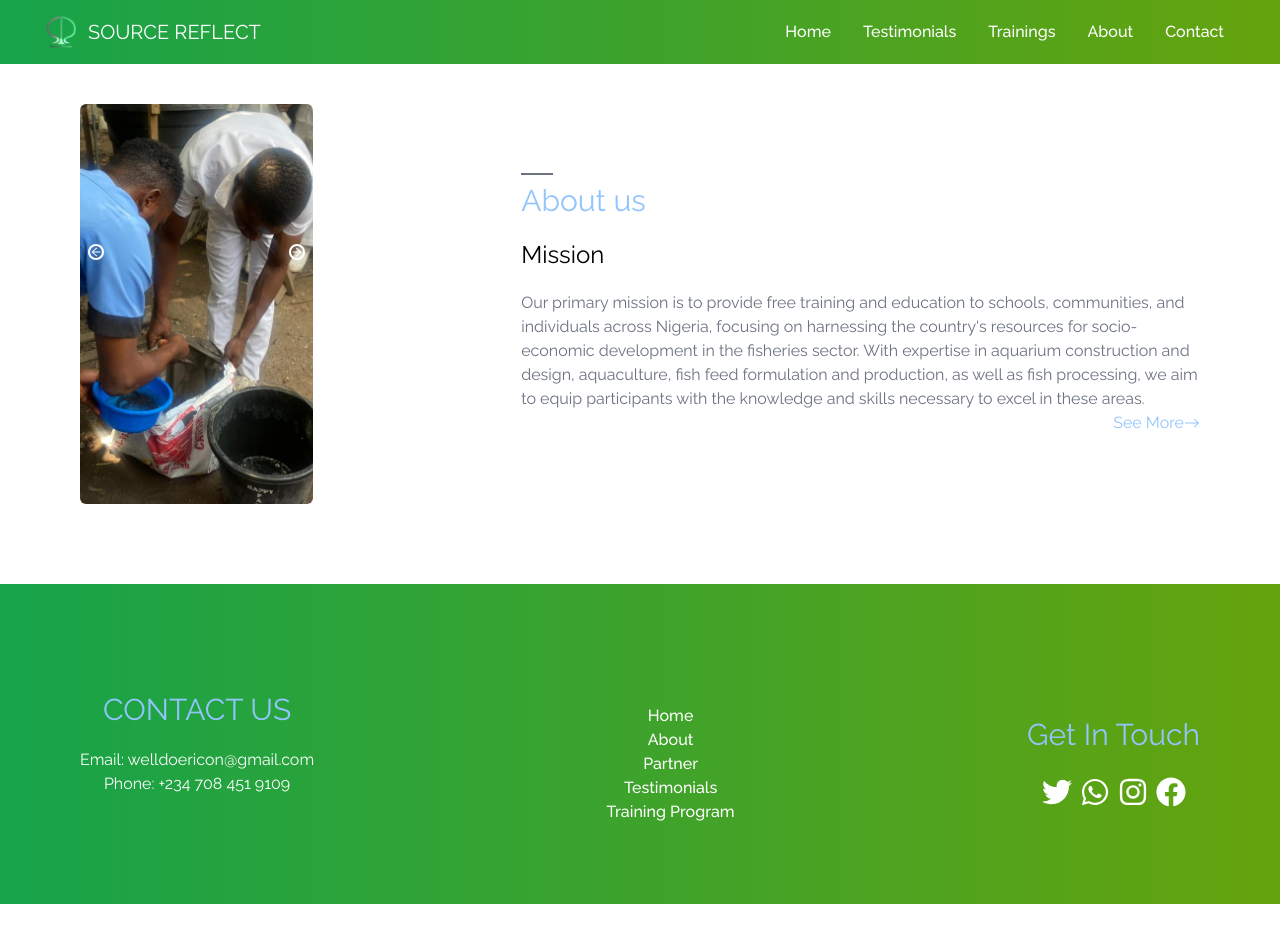
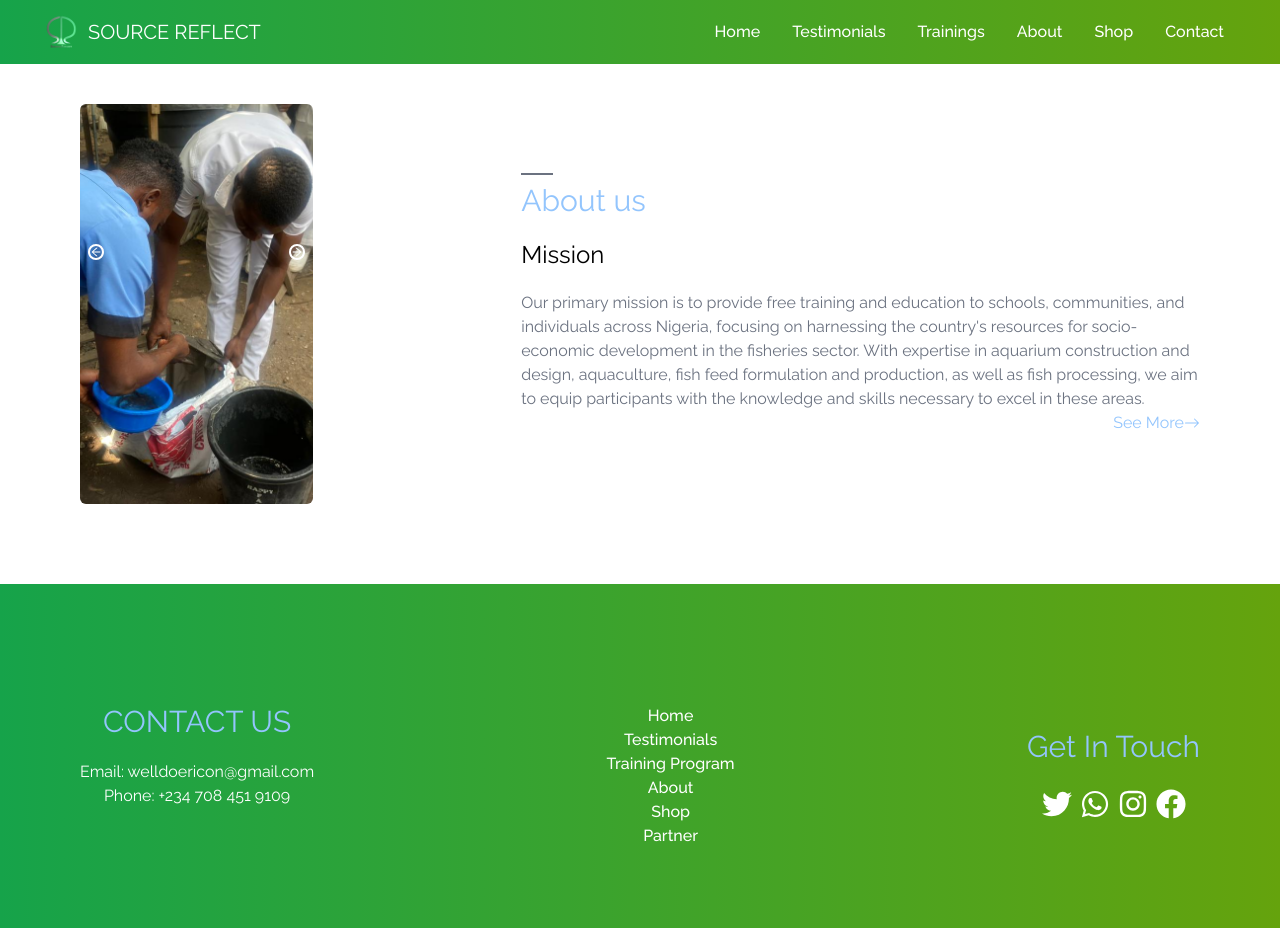
Before and after one commit to blessingsmart/sourcereflect1, a React (Create React App) app: page /AboutMain in a window 1280 px wide. Before the commit the page ends 904 px from the top, so only its background shows below. Built offline with nearby package versions, Linux system fonts and the light colour scheme.

Commit message:
modified:   src/components/Contact.jsx 	modified:   src/components/NavBar.jsx

```diff
--- a/src/components/Contact.jsx
+++ b/src/components/Contact.jsx
@@ -48,19 +48,23 @@ export const Contact = () => {
     },
     {
         id: 2,
+        link: "Testimonials",
+    },
+    {
+        id: 3,
+        link: "Training Program",
+    },
+    {
+        id: 4,
         link: "About",
     },
     {
-        id: 3,
-        link: "Partner",
-    },
-    {
         id: 4,
-        link: "Testimonials",
+        link: "Shop",
     },
     {
         id: 5,
-        link: "Training Program",
+        link: "Partner",
     },
 ];
 
--- a/src/components/NavBar.jsx
+++ b/src/components/NavBar.jsx
@@ -28,6 +28,10 @@ const links = [
   },
   {
       id: 5,
+      link: "Shop",
+  },
+  {
+      id: 6,
       link: "Contact",
   },
 ];
```
